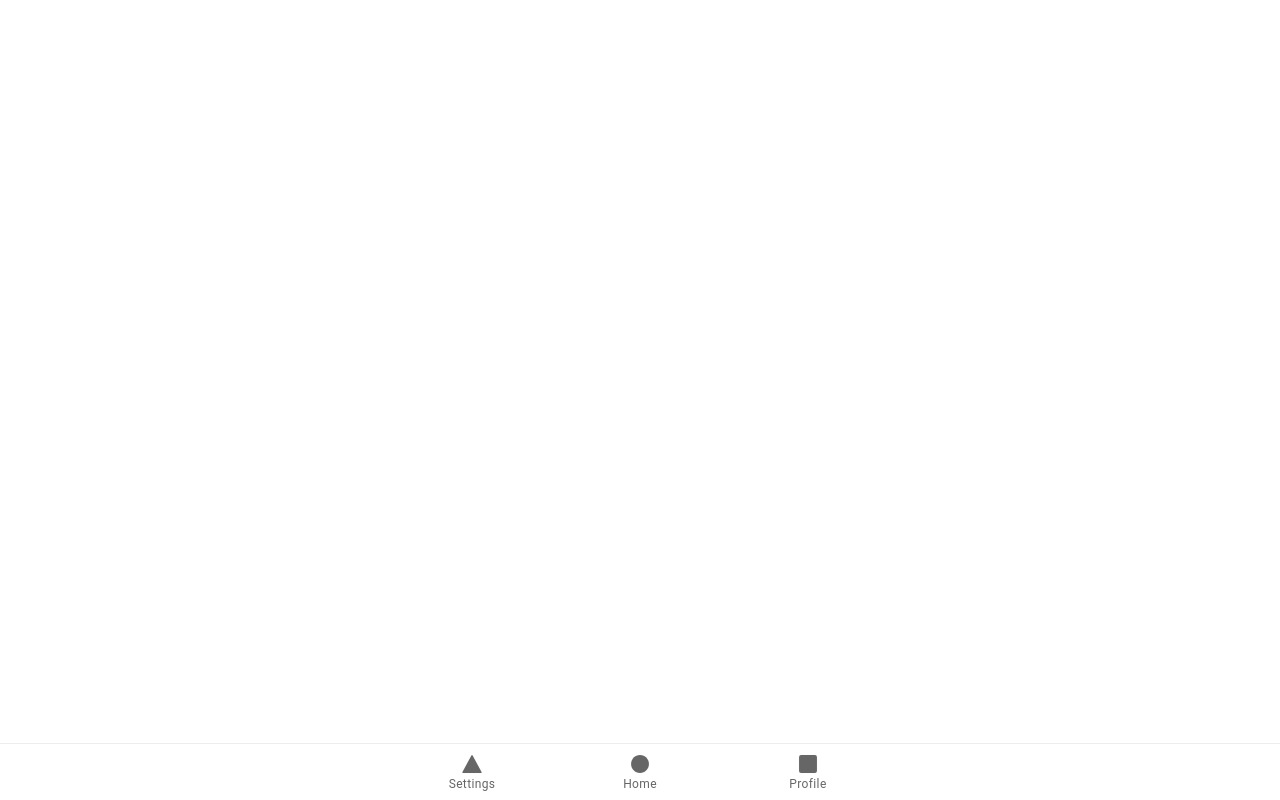
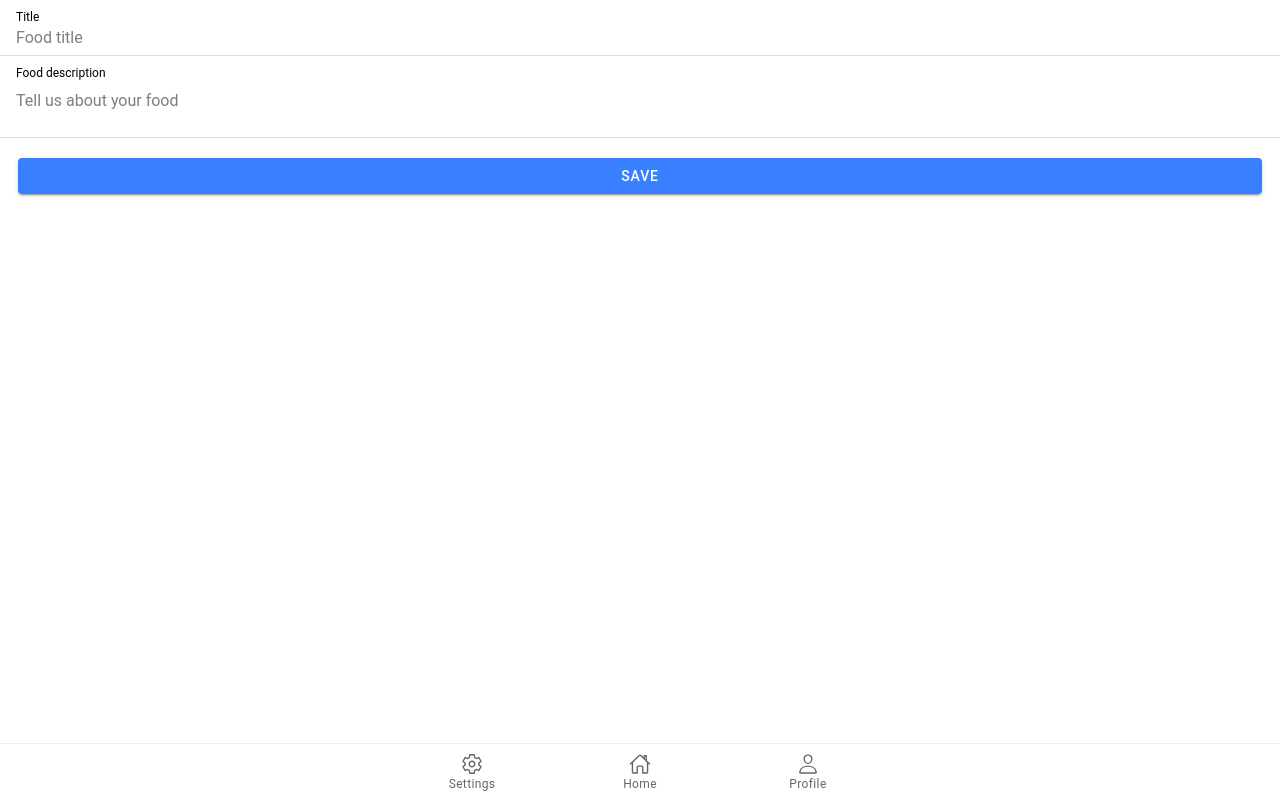
Before and after one commit to ETS-ReactNative4/Foodo, a React (Create React App) app in the folder Foodo/: page /AddPost in a window 1280 px wide. Built offline with nearby package versions, Linux system fonts and the light colour scheme.

Commit message:
Footer og form

```diff
--- a/Foodo/src/App.jsx
+++ b/Foodo/src/App.jsx
@@ -10,10 +10,11 @@ import {
   setupIonicReact
 } from '@ionic/react';
 import { IonReactRouter } from '@ionic/react-router';
-import { ellipse, square, triangle } from 'ionicons/icons';
+import { homeOutline, settingsOutline, personOutline } from 'ionicons/icons';
 import Settings from './pages/Settings';
 import Home from './pages/Home';
 import Profile from './pages/Profile';
+import AddPost from './pages/AddPost';
 
 /* Core CSS required for Ionic components to work properly */
 import '@ionic/react/css/core.css';
@@ -47,24 +48,27 @@ const App = () => (
           <Route exact path="/home">
             <Home />
           </Route>
+          <Route exact path="/AddPost">
+            <AddPost />
+          </Route>
           <Route path="/profile">
             <Profile />
           </Route>
           <Route exact path="/">
-            <Redirect to="/settings" />
+            <Redirect to="/home" />
           </Route>
         </IonRouterOutlet>
         <IonTabBar slot="bottom">
           <IonTabButton tab="settings" href="/settings">
-            <IonIcon icon={triangle} />
+            <IonIcon icon={settingsOutline} />
             <IonLabel>Settings</IonLabel>
           </IonTabButton>
           <IonTabButton tab="home" href="/home">
-            <IonIcon icon={ellipse} />
+            <IonIcon icon={homeOutline} />
             <IonLabel>Home</IonLabel>
           </IonTabButton>
           <IonTabButton tab="profile" href="/profile">
-            <IonIcon icon={square} />
+            <IonIcon icon={personOutline} />
             <IonLabel>Profile</IonLabel>
           </IonTabButton>
         </IonTabBar>
--- /dev/null
+++ b/Foodo/src/pages/AddPost.jsx
@@ -0,0 +1,86 @@
+import { IonContent,
+    IonHeader,
+    IonPage,
+    IonTitle,
+    IonToolbar,
+    IonCard,
+    IonCardHeader,
+    IonCardSubtitle,
+    IonCardTitle,
+    IonCardContent,
+    IonImg,
+    IonTextarea,
+    IonInput,
+    IonItem,
+    IonIcon,
+    IonLabel,
+    IonButton, } from "@ionic/react";
+import { useState, useEffect } from "react";
+// import { Camera, CameraResultType } from "@capacitor/camera";
+// import { camera } from "ionicons/icons";
+
+export default function PostForm({ post, handleSubmit }) {
+    const [title, setTitle] = useState("");
+    const [Description, setDescription] = useState("");
+    // const [image, setImage] = useState("");
+    // const [imageFile, setImageFile] = useState({});
+
+    useEffect(() => {
+        if (post) {
+            setTitle(post.title);
+            setDescription(post.Description);
+            // setImage(post.image);
+        }
+    }, [post]);
+
+    function submitEvent(event) {
+        event.preventDefault();
+        const formData = { title: title, Description: Description };
+        handleSubmit(formData);
+
+    }
+
+    // async function takePicture() {
+    //     const imageOptions = {
+    //         quality: 80,
+    //         width: 500,
+    //         allowEditing: true,
+    //         resultType: CameraResultType.DataUrl
+    //     };
+    //     const image = await Camera.getPhoto(imageOptions);
+    //     setImageFile(image);
+    //     setImage(image.dataUrl);
+    // }
+    return (
+        <form onSubmit={submitEvent}>
+            <IonItem>
+                <IonLabel position="stacked">Title</IonLabel>
+                <IonInput
+                    value={title}
+                    placeholder="Food title"
+                    onIonChange={e => setTitle(e.target.value)}
+                />
+            </IonItem>
+            <IonItem>
+                <IonLabel position="stacked">Food description</IonLabel>
+                <IonTextarea
+                    value={Description}
+                    placeholder="Tell us about your food"
+                    onIonChange={e => setDescription(e.target.value)}></IonTextarea>
+            </IonItem>
+            {/* <IonItem onClick={takePicture} lines="none">
+                <IonLabel>Choose Image</IonLabel>
+                <IonButton>
+                    <IonIcon slot="icon-only" icon={camera} />
+                </IonButton>
+            </IonItem> */}
+            {/* {image && <IonImg className="ion-padding" src={image} onClick={takePicture} />} */}
+
+            <div className="ion-padding">
+                <IonButton type="submit" expand="block">
+                    Save
+                </IonButton>
+            </div>
+        </form>
+    );
+}
--- a/Foodo/src/pages/Profile.jsx
+++ b/Foodo/src/pages/Profile.jsx
@@ -1,10 +1,11 @@
-import { IonContent, IonHeader, IonPage, IonTitle, IonToolbar } from '@ionic/react';
+import { IonContent, IonHeader, IonPage, IonTitle, IonToolbar, IonButton } from '@ionic/react';
 import '../style/Profile.css';
 
 export default function Profile() {
   return (
     <IonPage>
       <IonHeader>
+
         <IonToolbar>
           <IonTitle>Profile</IonTitle>
         </IonToolbar>
@@ -15,6 +16,7 @@ export default function Profile() {
             <IonTitle size="large">Profile</IonTitle>
           </IonToolbar>
         </IonHeader>
+        <IonButton color="success" href="/Addpost">Create post</IonButton>
       </IonContent>
     </IonPage>
   );
```
Also changed, not shown: Foodo/public/assets/FOODO-logo.png (added), Foodo/public/assets/README.png (added).
